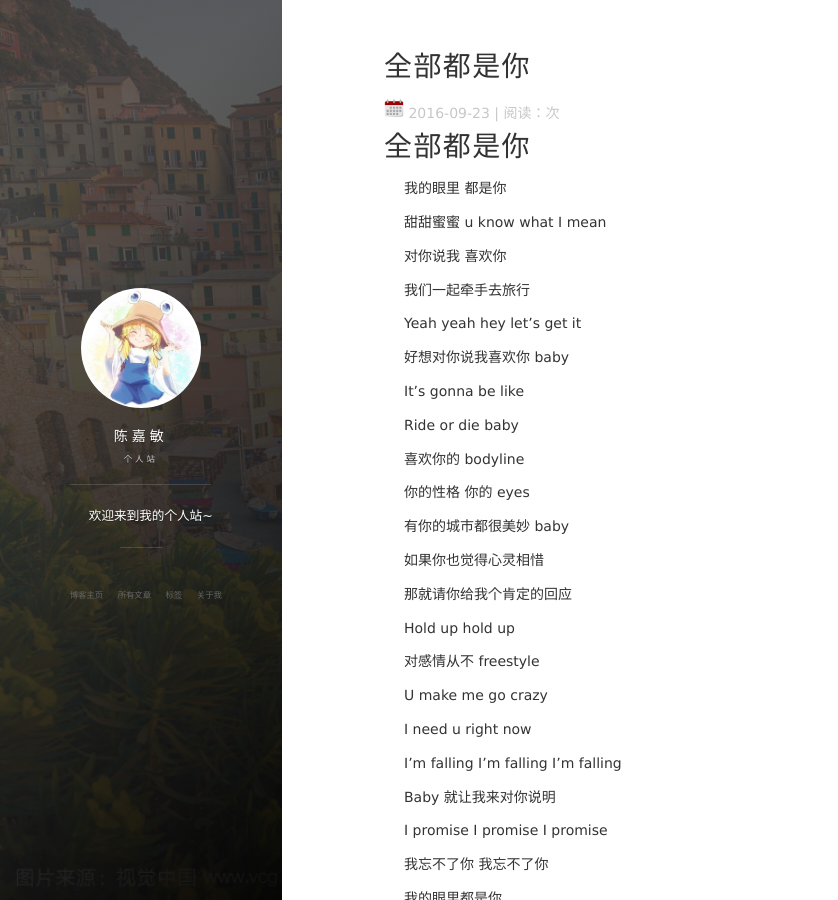
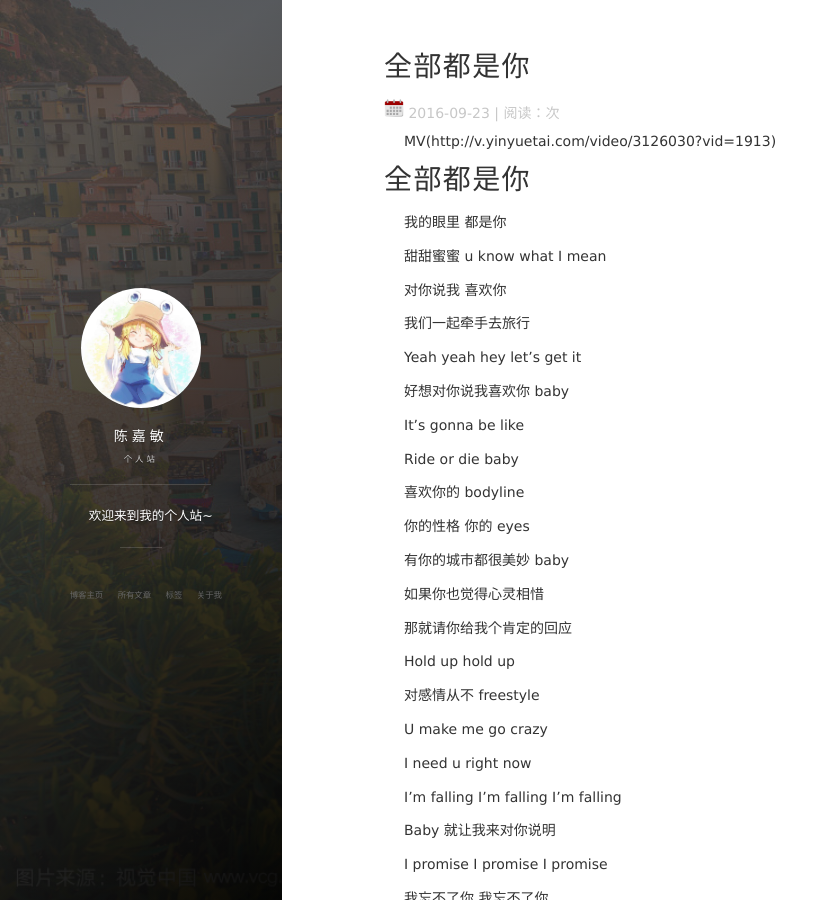
Before and after one commit to shujsegubfgf/shujsegubfgf.github.io, a Jekyll site: the page built from _posts/2016-09-23-iOSLowerLeftAppicon.md, in a window 1280 px wide and 900 px high. Shown: the whole window, without its empty margins (0-838 px from the left). Built offline with Jekyll 4.4.1, drawn with Linux system fonts in a browser that asks for light colours; nearby versions of some CDN libraries; comment, search, counter and statistics services are not loaded.

Commit message:
Update 2016-09-23-iOSLowerLeftAppicon.md

```diff
--- a/_posts/2016-09-23-iOSLowerLeftAppicon.md
+++ b/_posts/2016-09-23-iOSLowerLeftAppicon.md
@@ -4,6 +4,8 @@ title: "全部都是你"
 date: 2016-09-23
 tags: iOS
 ---
+
+MV(http://v.yinyuetai.com/video/3126030?vid=1913)
 
 # 全部都是你
 我的眼里 都是你
```
